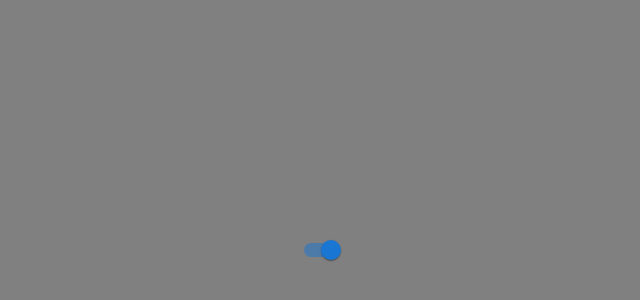
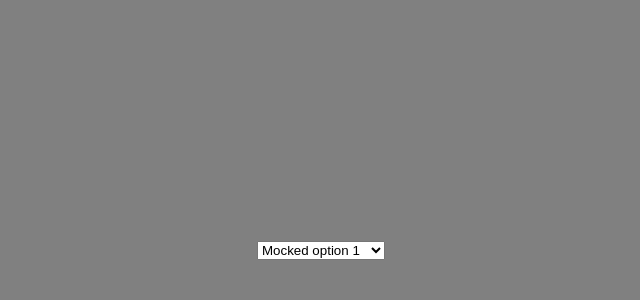
Before and after one commit to IconoTC/Pruebas-Unitarias-BBVA, a React (Vite) app: page / in a window 1280 px wide. Shown: the part 158-458 px from the top of the page, without its empty margins (319-959 px from the left). Built offline with nearby package versions, Linux system fonts and the light colour scheme.

Commit message:
render Select with value cat correctly

```diff
--- a/src/App.jsx
+++ b/src/App.jsx
@@ -1,29 +1,29 @@
 // import { Button } from "@mui/material"
 // import { TextField } from "@mui/material"
-import { Switch } from "@mui/material"
-// import { Select } from "./components/Select";
+// import { Switch } from "@mui/material"
+import { Select } from "./components/Select";
 // import { Home } from "./pages/Home";
 // import ProductList from "./pages/ProductList";
 
 const App = () => {
-  // const mockedOptions = [
-  //   {label: 'Mocked option 1', value: 'mocked-option-1'},
-  //   {label: 'Mocked option 2', value: 'mocked-option-2'},
-  //   {label: 'Mocked option 3', value: 'mocked-option-3'},
-  //   {label: 'Mocked option 4', value: 'mocked-option-4'},
-  //   {label: 'Mocked option 5', value: 'mocked-option-5'},
-  //   {label: 'Mocked option 6', value: 'mocked-option-6'},
-  //   {label: 'Mocked option 7', value: 'mocked-option-7'},
-  //   {label: 'Mocked option 8', value: 'mocked-option-8'},
-  //   {label: 'Mocked option 9', value: 'mocked-option-9'},
-  //   {label: 'Mocked option 10', value: 'mocked-option-10'},
-  // ];
+  const mockedOptions = [
+    {label: 'Mocked option 1', value: 'mocked-option-1'},
+    {label: 'Mocked option 2', value: 'mocked-option-2'},
+    {label: 'Mocked option 3', value: 'mocked-option-3'},
+    {label: 'Mocked option 4', value: 'mocked-option-4'},
+    {label: 'Mocked option 5', value: 'mocked-option-5'},
+    {label: 'Mocked option 6', value: 'mocked-option-6'},
+    {label: 'Mocked option 7', value: 'mocked-option-7'},
+    {label: 'Mocked option 8', value: 'mocked-option-8'},
+    {label: 'Mocked option 9', value: 'mocked-option-9'},
+    {label: 'Mocked option 10', value: 'mocked-option-10'},
+  ];
   return (
     <div className="full-height flex-center">
       {/* <Button disabled>Click me</Button> */}
       {/* <TextField placeholder="Enter your username" /> */}
-      <Switch checked={true} />
-      {/* <Select options={mockedOptions} value={'mocked-option-1'}/> */}
+      {/* <Switch checked={true} /> */}
+      <Select options={mockedOptions} value={'mocked-option-1'}/>
       {/* <Home/> */}
       {/* <ProductList /> */}
     </div>
```
Also changed, not shown: 1 other file (tests, documents, lock files or other folders).
